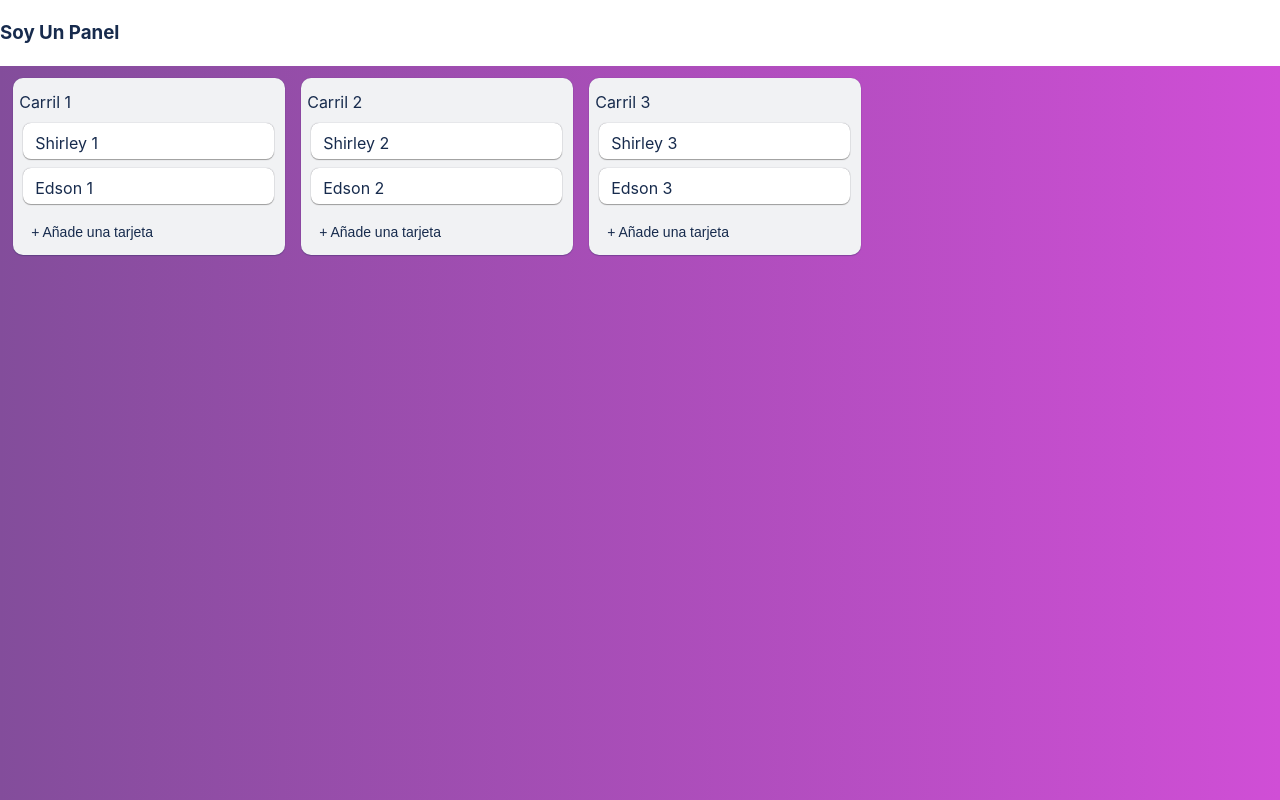
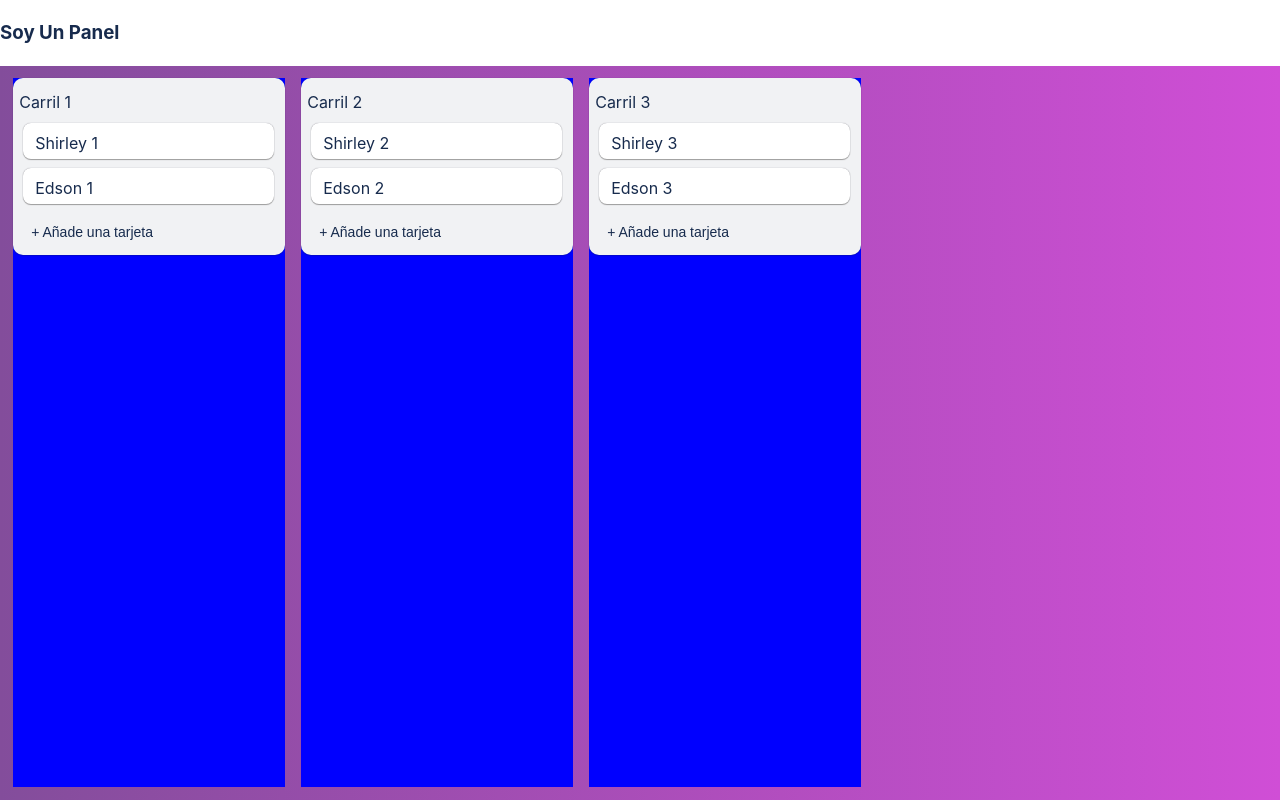
Before and after one commit to shirleymq/task-board, a React (Vite) app: page / in a window 1280 px wide. Built offline with nearby package versions, Linux system fonts and the light colour scheme.

Commit message:
add gray space between items to drag the item

```diff
--- a/src/App.tsx
+++ b/src/App.tsx
@@ -1,16 +1,26 @@
 import "./App.css";
 import { Panel } from "./components/panel";
-import { Lane, LaneContent, LaneFooter, LaneHeader } from "./components/lane";
+import {
+  Lane,
+  LaneBackground,
+  LaneContent,
+  LaneFooter,
+  LaneHeader,
+} from "./components/lane";
 import { Item } from "./components/item";
 import { useRef, useState } from "react";
 
 function App() {
   const [lanes, setLanes] = useState<Lane[]>(DATA);
   const [targetItemIndex, setTargetItemIndex] = useState<number | null>(null);
-  const laneRefs = useRef<(HTMLDivElement | null)[]>([]); // Ref para almacenar referencias a los Lanes
+  const laneRefs = useRef<(HTMLDivElement | null)[]>([]);
+  const [showPlaceholder, setShowPlaceholder] = useState<{
+    laneId: number | null;
+    itemIndex: number | null;
+  }>({ laneId: null, itemIndex: null });
 
   const handleDropItem = (itemId: number, targetLaneId: number) => {
-    console.log("targetItemIndex ", targetItemIndex, null);
+    console.log("targetItemIndex ", targetItemIndex);
     const copyLanes: Lane[] = JSON.parse(JSON.stringify(lanes));
     let sourceLaneIndex = -1;
     let targetLaneIndex = -1;
@@ -28,17 +38,24 @@ function App() {
     });
 
     if (itemToMove && targetLaneIndex !== -1) {
-      if (
+      /**if (
         targetItemIndex !== null &&
         copyLanes[targetLaneIndex].items.length > 0
       ) {
         copyLanes[targetLaneIndex].items.splice(targetItemIndex, 0, itemToMove);
       } else {
         copyLanes[targetLaneIndex].items.push(itemToMove);
-      }
+      }*/
+      const insertIndex =
+        showPlaceholder.laneId === targetLaneId &&
+        showPlaceholder.itemIndex !== null
+          ? showPlaceholder.itemIndex
+          : copyLanes[targetLaneIndex].items.length;
+      copyLanes[targetLaneIndex].items.splice(insertIndex, 0, itemToMove);
     }
 
     setLanes(copyLanes);
+    setShowPlaceholder({ laneId: null, itemIndex: null });
   };
 
   const handleDropLane = (sourceLaneId: number, targetLaneId: number) => {
@@ -67,35 +84,13 @@ function App() {
       <Panel>
         {lanes.map((lane, index) => {
           return (
-            <div
-              key={lane.id}
-              //style={{ backgroundColor: "blue" }}
-              onDragOver={(e) => {
-                e.preventDefault();
-                const laneElement = laneRefs.current[index]; // Acceder al Lane correspondiente
-                if (laneElement) {
-                  const laneRect = laneElement.getBoundingClientRect();
-                  const bottomLaneY = laneRect.bottom;
-                  if (e.clientY < bottomLaneY) {
-                    console.log("cursor sobre lane");
-                  } else {
-                    console.log("cursor debajo de lane");
-                    setTargetItemIndex(lane.items.length);
-                  }
-                }
-              }}
-              onDrop={(e) => {
-                e.preventDefault();
-                const laneId = e.dataTransfer.getData("lane/id");
-                const itemId = e.dataTransfer.getData("item/id");
-                if (itemId) {
-                  handleDropItem &&
-                    handleDropItem(parseInt(itemId, 10), lane.id);
-                } else if (laneId) {
-                  handleDropLane &&
-                    handleDropLane(parseInt(laneId, 10), lane.id);
-                }
-              }}
+            <LaneBackground
+              key={index}
+              data={lane}
+              laneRef={laneRefs.current[index]}
+              onDropItem={handleDropItem}
+              onDropLane={handleDropLane}
+              updateTargetIndex={setTargetItemIndex}
             >
               <Lane
                 key={index}
@@ -107,20 +102,48 @@ function App() {
                 <LaneContent>
                   {lane.items.map((item, index) => {
                     return (
+                      <>
+                        {showPlaceholder.laneId === lane.id &&
+                          showPlaceholder.itemIndex === index && (
+                            <div
+                              style={{
+                                height: "50px",
+                                backgroundColor: "lightgray",
+                                margin: "5px 0",
+                              }}
+                            ></div>
+                          )}
                         <Item
                           key={index}
                           data={item}
                           position={index}
-                        updateTargetIndex={setTargetItemIndex}
+                          updateTargetIndex={(index) => {
+                            setTargetItemIndex(index);
+                            setShowPlaceholder({
+                              laneId: lane.id,
+                              itemIndex: index,
+                            });
+                          }}
                         >
                           {item.details}
                         </Item>
+                      </>
                     );
                   })}
+                  {showPlaceholder.laneId === lane.id &&
+                    showPlaceholder.itemIndex === lane.items.length && (
+                      <div
+                        style={{
+                          height: "50px",
+                          backgroundColor: "lightgray",
+                          margin: "5px 0",
+                        }}
+                      ></div>
+                    )}
                 </LaneContent>
                 <LaneFooter />
               </Lane>
-            </div>
+            </LaneBackground>
           );
         })}
       </Panel>
--- a/src/components/item/index.tsx
+++ b/src/components/item/index.tsx
@@ -19,14 +19,12 @@ export const Item: FC<PropsWithChildren<ItemProps>> = ({
       onDragStart={(e) => {
         e.dataTransfer.setData("item/id", data.id.toString());
         e.stopPropagation();
-        console.log("arrastre iniciado ITEM", data.details);
       }}
       onDragOver={(e) => {
         e.preventDefault();
         e.dataTransfer.dropEffect = "move";
         const rect = e.currentTarget.getBoundingClientRect();
         const midY = rect.top + rect.height / 2;
-        console.log("position index", position);
         if (e.clientY < midY) {
           updateTargetIndex(position);
         } else {
--- a/src/components/lane/index.tsx
+++ b/src/components/lane/index.tsx
@@ -8,19 +8,7 @@ type LaneProps = HTMLAttributes<HTMLDivElement> & {
 export const Lane: FC<PropsWithChildren<LaneProps>> = forwardRef<
   HTMLDivElement,
   PropsWithChildren<LaneProps>
->(
-  (
-    {
-      children,
-      className,
-      onDragOver,
-      /* onDropHandle,
-  onDropItem, */
-      data,
-      ...props
-    },
-    ref
-  ) => {
+>(({ children, className, onDragOver, data, ...props }, ref) => {
   return (
     <div
       onDragStart={(e) => {
@@ -34,17 +22,6 @@ export const Lane: FC<PropsWithChildren<LaneProps>> = forwardRef<
         onDragOver && onDragOver(data.id);
         //seria util para desplazar las tarjetas cuando sientan un elemento sobre ellas
       }}
-        /* onDrop={(e) => {
-        e.preventDefault();
-        const laneId = e.dataTransfer.getData("lane/id");
-        const itemId = e.dataTransfer.getData("item/id");
-        if (itemId) {
-          onDropItem && onDropItem(parseInt(itemId, 10), data.id);
-        } else if (laneId) {
-          onDropHandle && onDropHandle(parseInt(laneId, 10), data.id);
-          console.log("lane on drop");
-        }
-      }} */
       className={`lane ${className}`}
       ref={ref}
       {...props}
@@ -53,8 +30,59 @@ export const Lane: FC<PropsWithChildren<LaneProps>> = forwardRef<
       {children}
     </div>
   );
+});
+
+interface LaneBackgroundProps extends HTMLAttributes<HTMLDivElement> {
+  onDropItem: (itemId: number, targetLaneId: number) => void;
+  onDropLane: (sourceLaneId: number, targetLaneId: number) => void;
+  data: any;
+  laneRef: HTMLDivElement | null;
+  updateTargetIndex: (index: number) => void;
 }
+export const LaneBackground: FC<LaneBackgroundProps> = ({
+  children,
+  className,
+  onDropItem,
+  onDropLane,
+  data,
+  laneRef,
+  updateTargetIndex,
+  ...props
+}) => {
+  return (
+    <div
+      className={`lane-background ${className}`}
+      {...props}
+      style={{ backgroundColor: "blue" }}
+      onDragOver={(e) => {
+        e.preventDefault();
+        const laneElement = laneRef;
+        if (laneElement) {
+          const laneRect = laneElement.getBoundingClientRect();
+          const bottomLaneY = laneRect.bottom;
+          if (e.clientY < bottomLaneY) {
+            console.log("cursor sobre lane");
+          } else {
+            console.log("cursor debajo de lane");
+            updateTargetIndex(data.items.length);
+          }
+        }
+      }}
+      onDrop={(e) => {
+        e.preventDefault();
+        const laneId = e.dataTransfer.getData("lane/id");
+        const itemId = e.dataTransfer.getData("item/id");
+        if (itemId) {
+          onDropItem && onDropItem(parseInt(itemId, 10), data.id);
+        } else if (laneId) {
+          onDropLane && onDropLane(parseInt(laneId, 10), data.id);
+        }
+      }}
+    >
+      {children}
+    </div>
   );
+};
 
 interface LaneHeaderProps extends HTMLAttributes<HTMLHeadElement> {}
 export const LaneHeader: FC<LaneHeaderProps> = ({
@@ -69,7 +97,7 @@ export const LaneHeader: FC<LaneHeaderProps> = ({
   );
 };
 
-interface LaneContentProps extends HTMLAttributes<HTMLHeadElement> {}
+interface LaneContentProps extends HTMLAttributes<HTMLDivElement> {}
 export const LaneContent: FC<LaneContentProps> = ({
   children,
   className,
@@ -82,7 +110,7 @@ export const LaneContent: FC<LaneContentProps> = ({
   );
 };
 
-interface LaneFooterProps extends HTMLAttributes<HTMLHeadElement> {}
+interface LaneFooterProps extends HTMLAttributes<HTMLDivElement> {}
 export const LaneFooter: FC<LaneFooterProps> = ({
   children,
   className,
```
Lines whose indentation alone changed are shown as unchanged.
